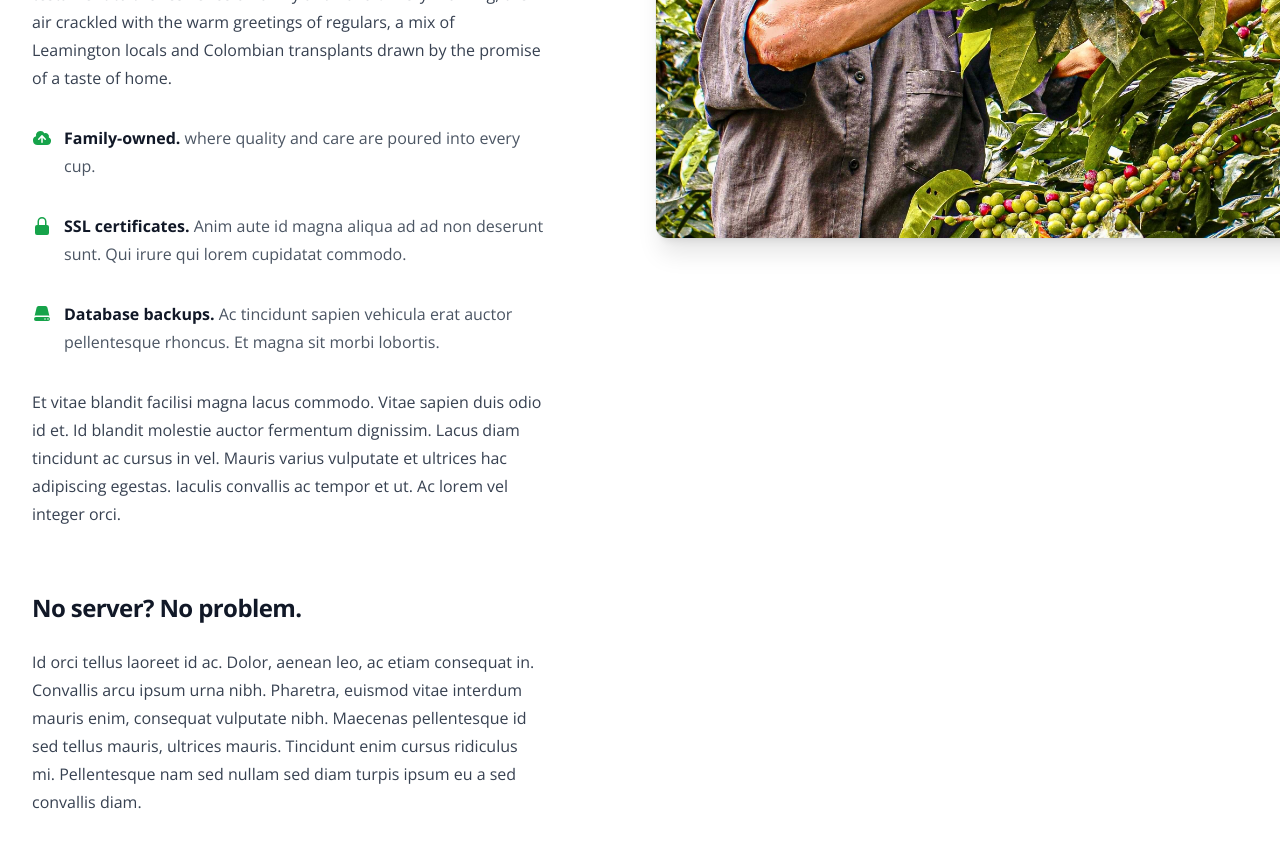
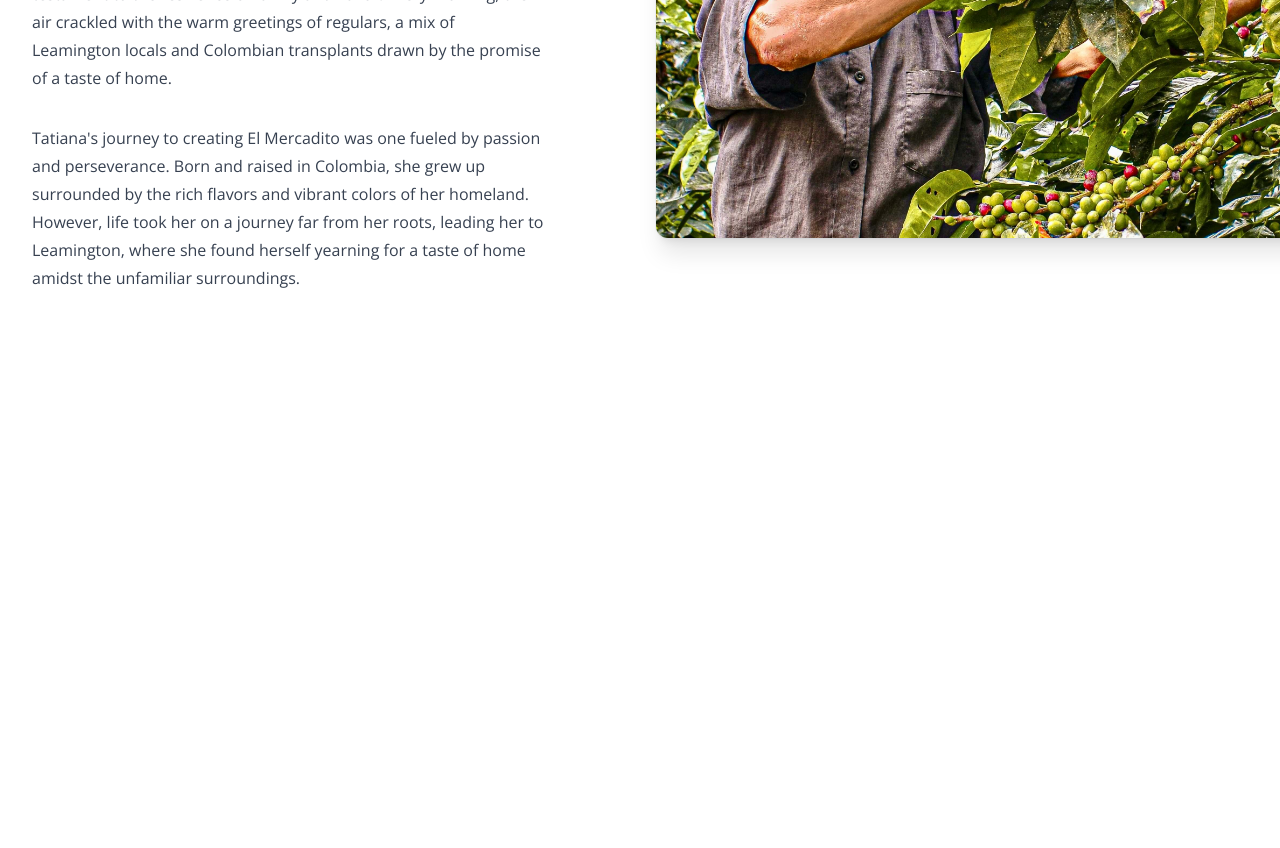
Before and after one commit to rccjoel/el-mercadito, a Next.js app: page /about in a window 1280 px wide. Shown: the part 440-1288 px from the top of the page. After the commit the page ends 800 px from the top, so only its background shows below. Built offline with nearby package versions, Linux system fonts and the light colour scheme.

Commit message:
About page changes

```diff
--- a/app/about/page.tsx
+++ b/app/about/page.tsx
@@ -34,40 +34,11 @@ export default function About() {
                 family and flavor. Every morning, the air crackled with the warm greetings of regulars, a mix of Leamington locals
                 and Colombian transplants drawn by the promise of a taste of home.
               </p>
-              <ul role="list" className="mt-8 space-y-8 text-gray-600">
-                <li className="flex gap-x-3">
-                  <CloudArrowUpIcon className="mt-1 h-5 w-5 flex-none text-green-600" aria-hidden="true" />
-                  <span>
-                    <strong className="font-semibold text-gray-900">Family-owned.</strong> where quality and care are poured
-                    into every cup.
-                  </span>
-                </li>
-                <li className="flex gap-x-3">
-                  <LockClosedIcon className="mt-1 h-5 w-5 flex-none text-green-600" aria-hidden="true" />
-                  <span>
-                    <strong className="font-semibold text-gray-900">SSL certificates.</strong> Anim aute id magna aliqua
-                    ad ad non deserunt sunt. Qui irure qui lorem cupidatat commodo.
-                  </span>
-                </li>
-                <li className="flex gap-x-3">
-                  <ServerIcon className="mt-1 h-5 w-5 flex-none text-green-600" aria-hidden="true" />
-                  <span>
-                    <strong className="font-semibold text-gray-900">Database backups.</strong> Ac tincidunt sapien
-                    vehicula erat auctor pellentesque rhoncus. Et magna sit morbi lobortis.
-                  </span>
-                </li>
-              </ul>
               <p className="mt-8">
-                Et vitae blandit facilisi magna lacus commodo. Vitae sapien duis odio id et. Id blandit molestie auctor
-                fermentum dignissim. Lacus diam tincidunt ac cursus in vel. Mauris varius vulputate et ultrices hac
-                adipiscing egestas. Iaculis convallis ac tempor et ut. Ac lorem vel integer orci.
-              </p>
-              <h2 className="mt-16 text-2xl font-bold tracking-tight text-gray-900">No server? No problem.</h2>
-              <p className="mt-6">
-                Id orci tellus laoreet id ac. Dolor, aenean leo, ac etiam consequat in. Convallis arcu ipsum urna nibh.
-                Pharetra, euismod vitae interdum mauris enim, consequat vulputate nibh. Maecenas pellentesque id sed
-                tellus mauris, ultrices mauris. Tincidunt enim cursus ridiculus mi. Pellentesque nam sed nullam sed diam
-                turpis ipsum eu a sed convallis diam.
+                Tatiana's journey to creating El Mercadito was one fueled by passion and perseverance. Born and raised in Colombia,
+                she grew up surrounded by the rich flavors and vibrant colors of her homeland. However, life took her on a journey
+                far from her roots, leading her to Leamington, where she found herself yearning for a taste of home amidst the unfamiliar
+                surroundings.
               </p>
             </div>
           </div>
```
